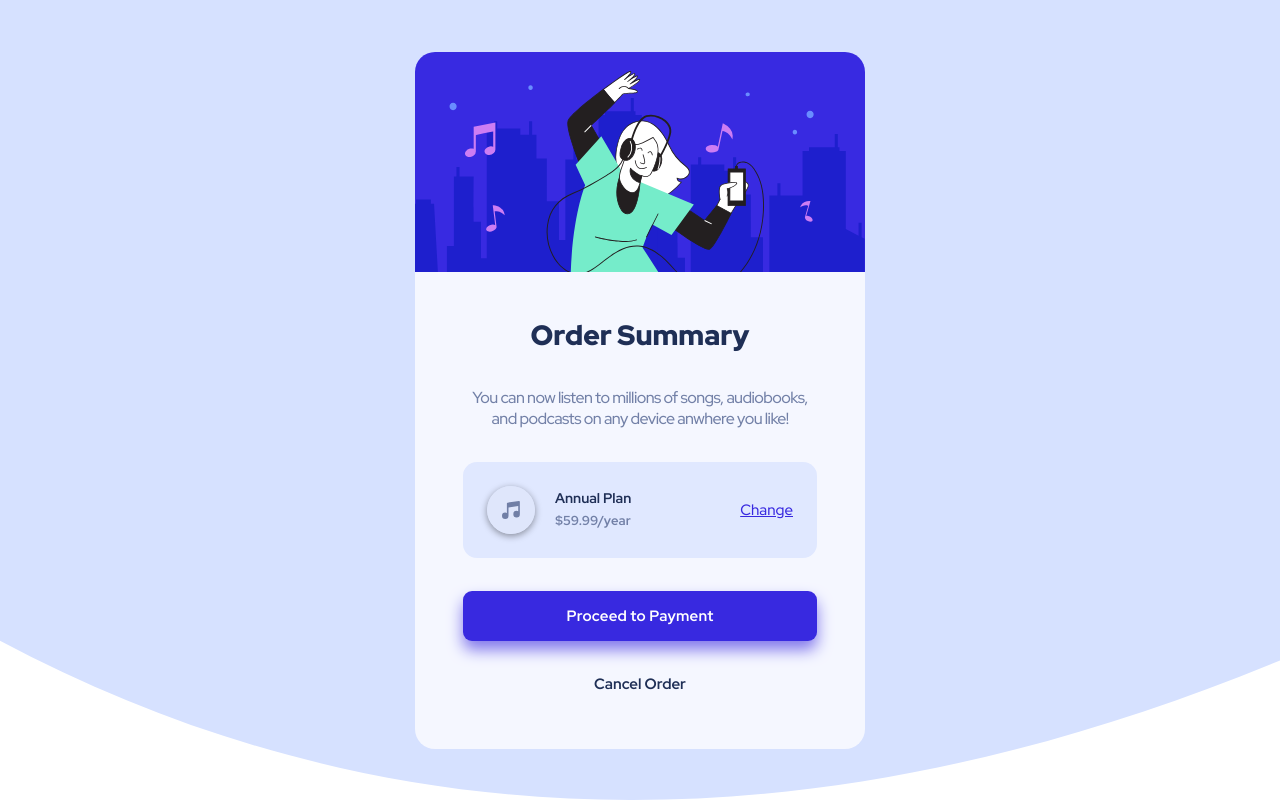
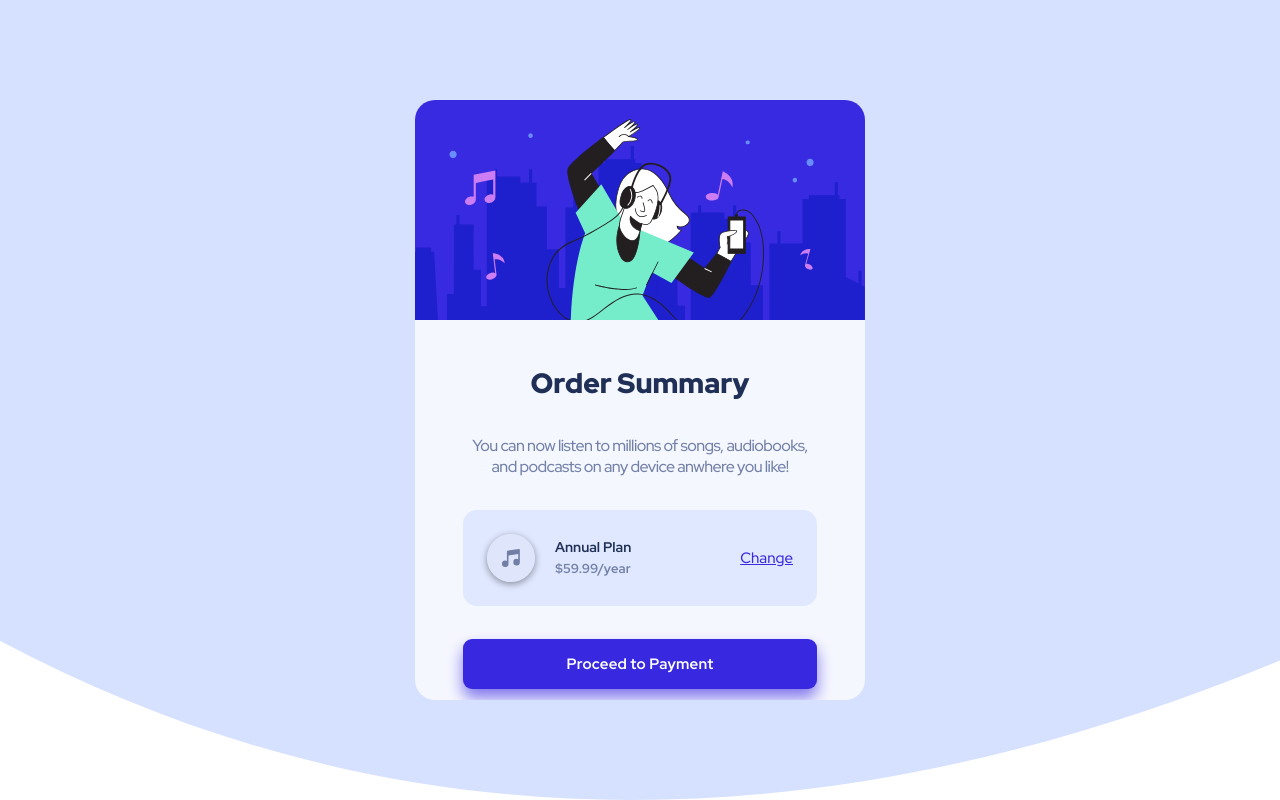
Before and after one commit to Aelghani/Order-summary-card, a plain HTML site: page index.html in a window 1280 px wide. Drawn offline with Linux system fonts and the light colour scheme.

Commit message:
Update style.css

```diff
--- a/style.css
+++ b/style.css
@@ -166,7 +166,7 @@ p{
     }
     .card{
         width: 450px;
-        height: 697px;
+        height: 600px;
     }
     .card .header-img{
         height: 220px;
```
